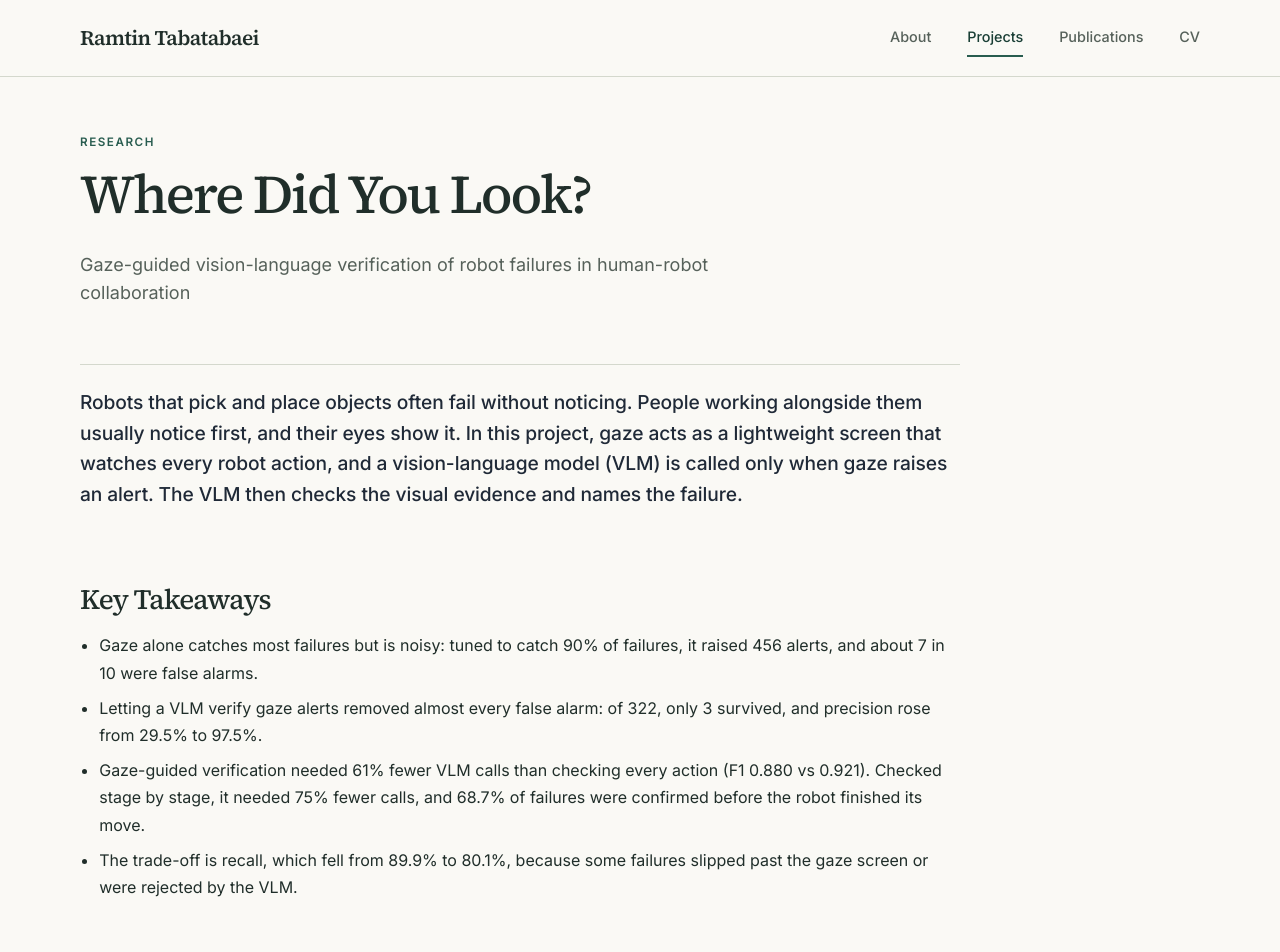
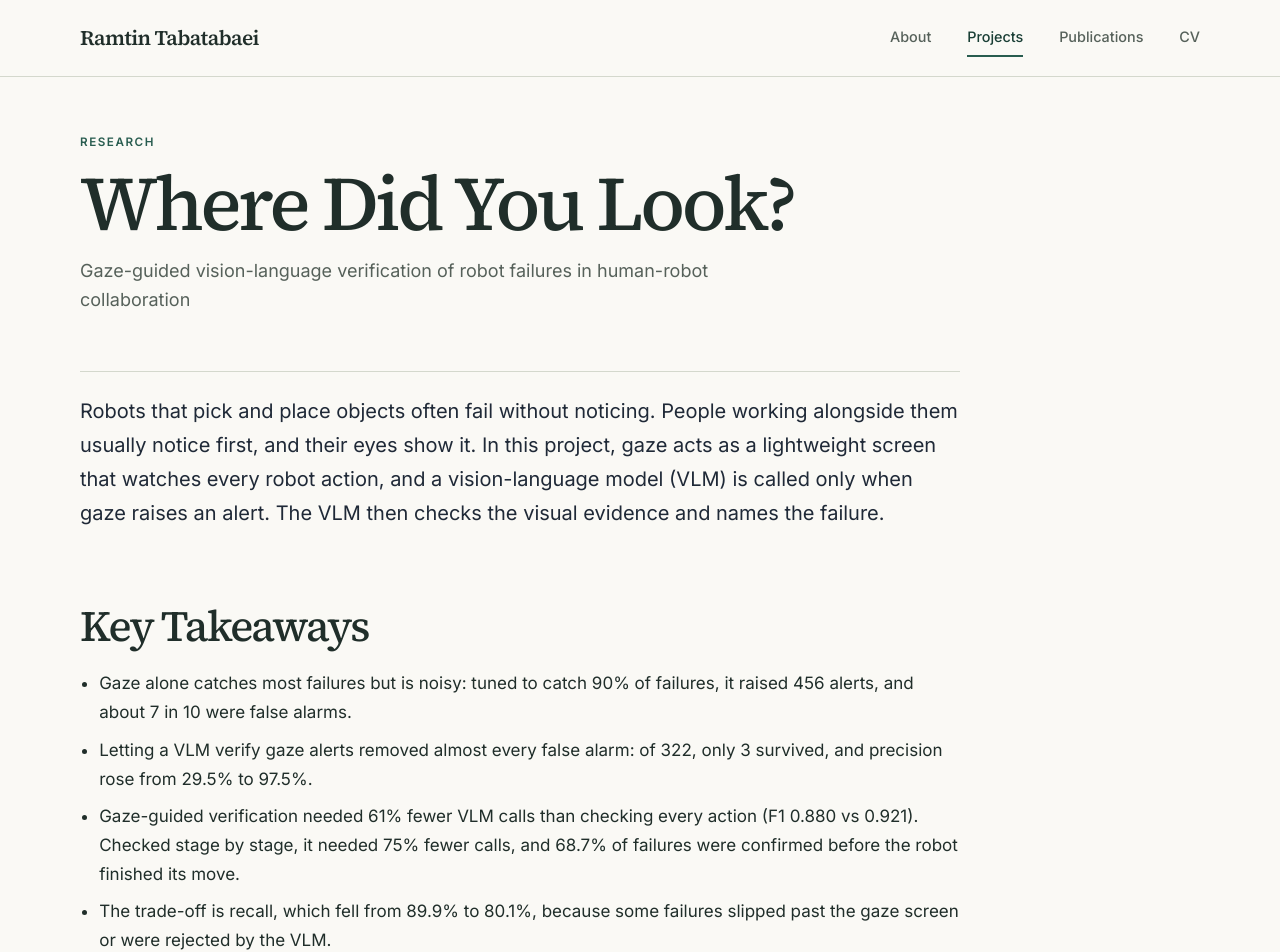
Before and after one commit to ramtin-tabatabaei/ramtin-tabatabaei.github.io, a Jekyll site: the page built from _research/where-did-you-look.md, in a window 1280 px wide. Shown: the top 952 px of the page. Built offline with Jekyll 4.4.1, drawn with Linux system fonts in a browser that asks for light colours.

Commit message:
Match research study typography to the portfolio

```diff
--- a/assets/css/academic.css
+++ b/assets/css/academic.css
@@ -79,7 +79,7 @@ body.academic-site {
 .academic-site #main.academic-main { margin-top: clamp(42px, 5vw, 72px); }
 .academic-main:focus { outline: none; }
 .academic-page-heading { position: relative; padding: 12px 0 40px; margin-bottom: 8px; border-bottom: 1px solid var(--line); }
-.academic-page-heading h1 { margin: 0 0 16px; font-size: clamp(3rem, 6.5vw, 4.8rem); line-height: .98; letter-spacing: -.045em; overflow-wrap: anywhere; }
+.academic-page-heading h1, .academic-site .research-showcase .paper-showcase__title { margin: 0 0 16px; font-size: clamp(3rem, 6.5vw, 4.8rem); line-height: .98; letter-spacing: -.045em; overflow-wrap: anywhere; }
 .academic-page-heading > p { max-width: 640px; color: var(--muted); font-size: 1.125rem; line-height: 1.6; margin: 0; }
 
 /* Profile */
@@ -104,7 +104,8 @@ body.academic-site {
 .academic-section { margin-top: 72px; padding-top: 40px; border-top: 1px solid var(--line); }
 .academic-section > p:not([class]) { max-width: 780px; color: var(--muted); }
 .section-heading { display: flex; justify-content: space-between; align-items: flex-end; gap: 24px; margin-bottom: 32px; }
-.section-heading h2 { margin: 0; font-size: clamp(2rem, 3.6vw, 2.7rem); line-height: 1.02; letter-spacing: -.04em; }
+.section-heading h2, .academic-site .research-showcase :is(.paper-showcase__section, .paper-showcase__panel) h2 { font-size: clamp(2rem, 3.6vw, 2.7rem); line-height: 1.02; letter-spacing: -.04em; }
+.section-heading h2 { margin: 0; }
 .section-heading .academic-kicker { margin-bottom: 10px; }
 .section-heading > a { font-size: .9rem; font-weight: 600; white-space: nowrap; text-decoration: none; padding-bottom: 3px; border-bottom: 2px solid var(--accent-line); transition: border-color .18s; }
 .section-heading > a:hover { border-color: var(--accent); }
@@ -197,8 +198,8 @@ body.academic-site {
 .academic-site .paper-showcase__media { border-radius: var(--radius); padding: 0; overflow: hidden; box-shadow: var(--shadow-lg); }
 .academic-site .paper-showcase__media video, .academic-site .paper-showcase__figure-card img { border-radius: var(--radius); }
 .academic-site .paper-showcase__figure-row--double { grid-template-columns: repeat(2, minmax(0, 1fr)); }
-.academic-site .research-showcase__lead { font-size: 1.2rem; line-height: 1.6; font-weight: 500; letter-spacing: -.005em; }
 .academic-site .paper-showcase__panel--contributions ul, .academic-site .paper-showcase__panel--contributions li { font-size: 1rem; }
+.academic-site .research-showcase .paper-showcase__panel--contributions :is(ul, li) { font-size: inherit; }
 .academic-site .research-showcase__back { margin-top: 36px; }
 .academic-site .research-showcase__back a { display: inline-flex; align-items: center; gap: 6px; min-height: 40px; padding: 8px 18px; border-radius: 3px; font-size: .875rem; font-weight: 600; text-decoration: none; color: var(--ink); background: var(--surface); border: 1px solid var(--line); }
 .academic-site .research-showcase__back a:hover { color: var(--accent-dark); border-color: var(--accent-line); }
@@ -223,7 +224,8 @@ body.academic-site {
 
 /* CoMET project: retain the portfolio typography and provide readable research media. */
 .comet-project .academic-kicker { margin-bottom: 18px; }
-.comet-lead { max-width: 820px; font-size: 1.25rem; line-height: 1.7; }
+.comet-lead, .research-showcase__lead { font-size: 1.25rem; line-height: 1.7; }
+.comet-lead { max-width: 820px; }
 .comet-project .academic-section > p, .comet-workflow { max-width: 900px; }
 .comet-media { margin: 0; }
 .comet-media video, .comet-media img { display: block; width: 100%; height: auto; border-radius: 4px; }
@@ -249,7 +251,7 @@ body.academic-site {
 .comet-results tbody tr:last-child { background: #edf3ff; }
 .comet-back { margin-top: 44px; }
 @media (max-width: 600px) {
-  .comet-lead { font-size: 1.125rem; }
+  .comet-lead, .research-showcase__lead { font-size: 1.125rem; }
   .comet-metrics { grid-template-columns: repeat(2, minmax(0, 1fr)); gap: 20px 16px; }
   .comet-results table { font-size: .8125rem; }
   .comet-results th, .comet-results td { padding: 12px 8px; }
```
